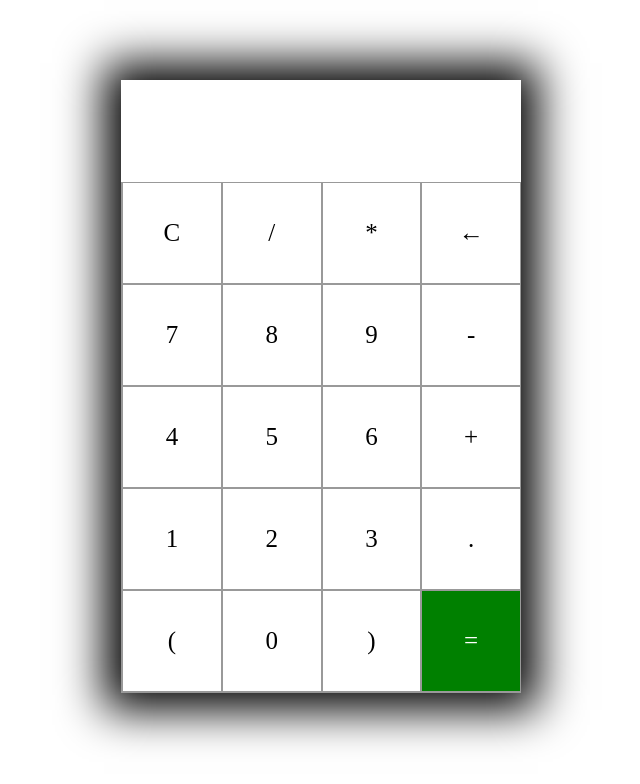
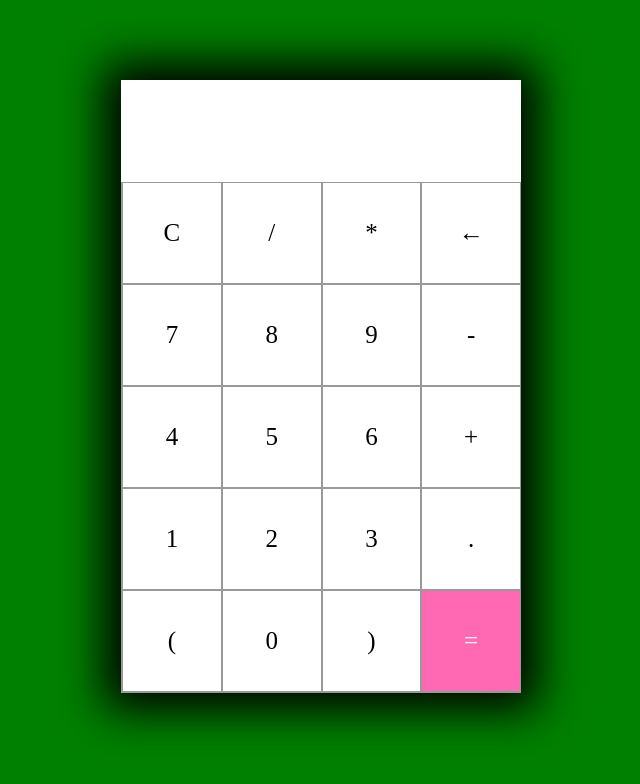
Before and after one commit to Wagge4/project--two, a plain HTML site: page index.html in a window 1280 px wide. Shown: the whole page, without its empty margins (319-959 px from the left). Drawn offline with Linux system fonts and the light colour scheme.

Commit message:
Tidying up and add data to Readme

```diff
--- a/style.css
+++ b/style.css
@@ -1,3 +1,7 @@
+/*Adds styling to the body*/
+body {
+    background-color: green;
+}
 /*Adds styling to the calculator itself*/
 .calculator{
     margin: 10vh auto 0 auto;
@@ -12,6 +16,7 @@
     font-size: 25px;
     text-align: right;
     padding: 16px 8px;
+    background-color: #ffffff;
 }
 
 /*Adds styling to all the buttons*/
@@ -30,6 +35,7 @@
 
 /*Adds styling to all buttons apart from the equals button*/
 .button{
+    background-color: #ffffff;
     border: 0.5px solid #999;
     line-height: 100px;
     text-align: center;
@@ -39,8 +45,8 @@
 
 /*Adds colour to the equals button*/
 #equals{
-    background-color: green;
-    color: white;
+    background-color: #ff69b4;
+    color: #ffffff;
 }
 
 /*Adds styling when the user hovers over a button*/
```
Also changed, not shown: script.js (+15 -1 lines), images/test-project-two.png (added), 1 other file.
